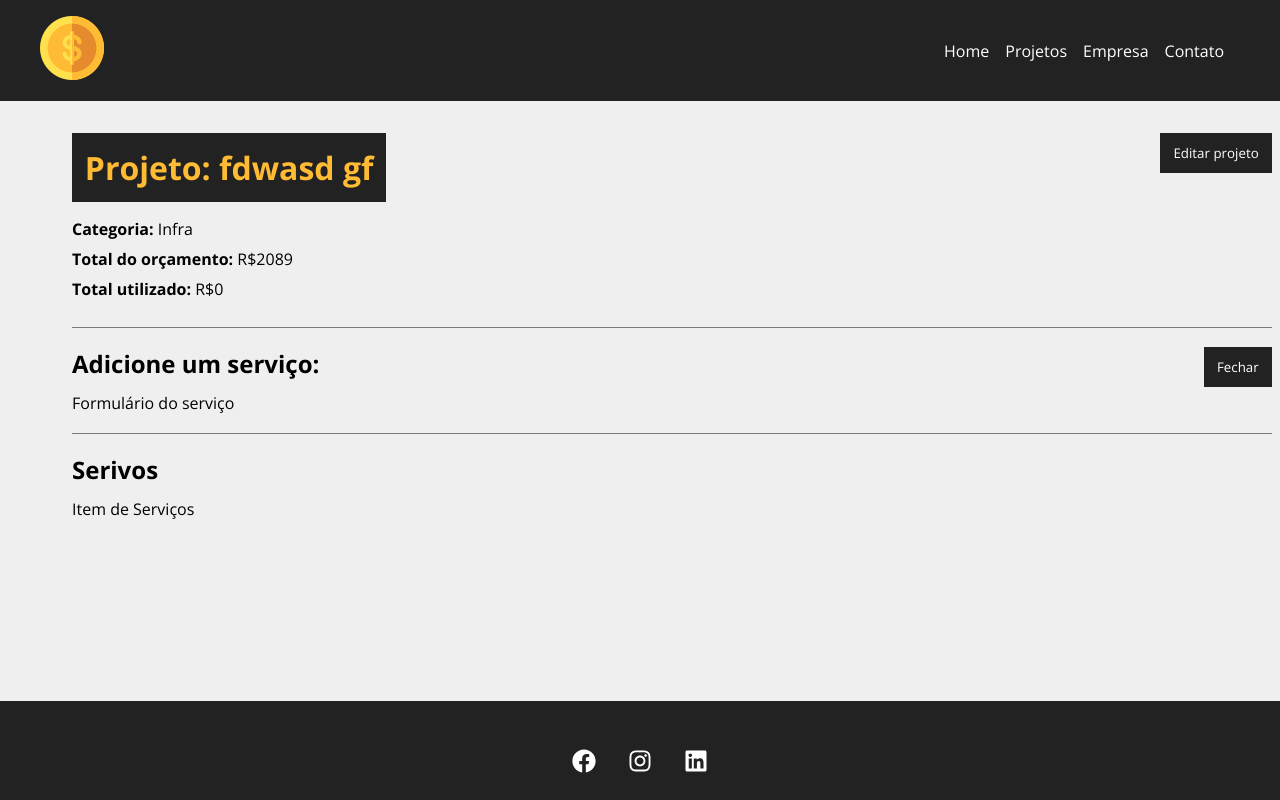
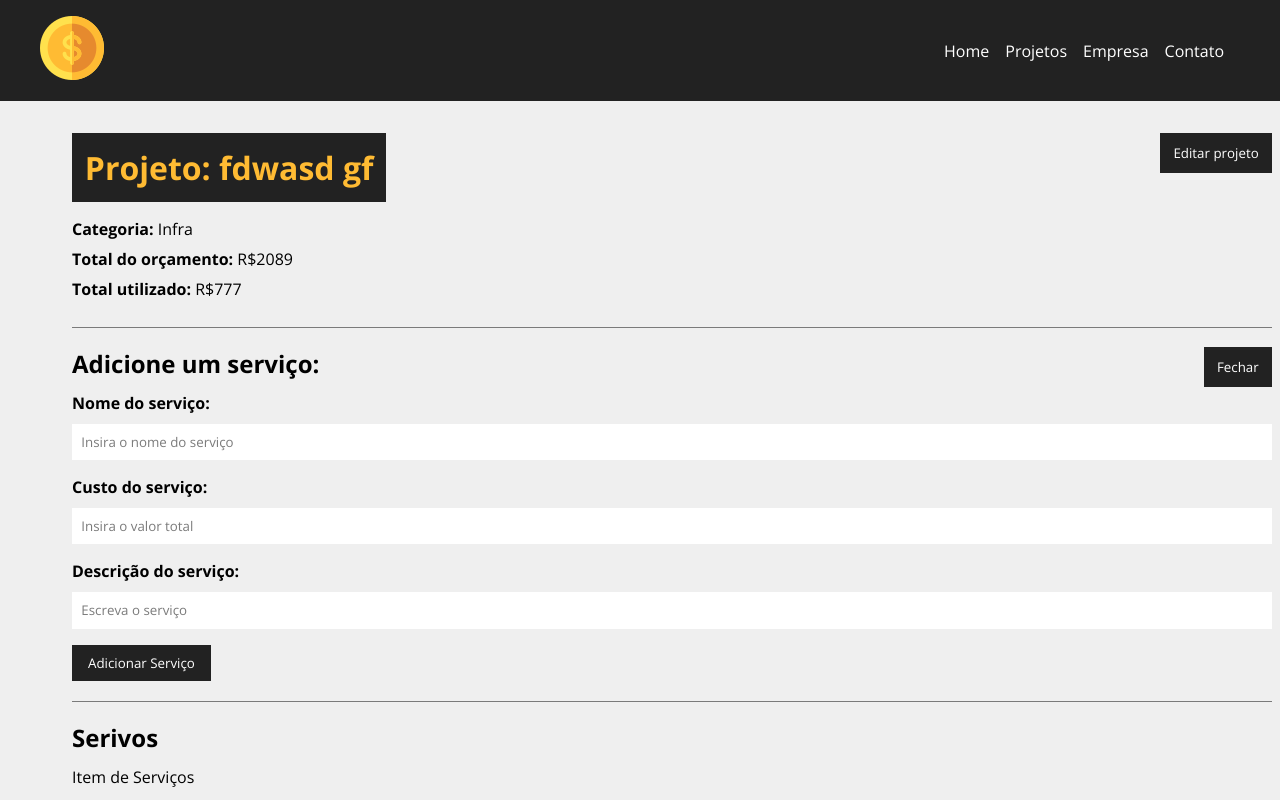
Before and after one commit to Italloml/Costs_In_React, a React (Create React App) app: page /project/33b5 in a window 1280 px wide. Both pictures are taken after a click on the button "Adicionar serviço". Shown: the top 800 px of the page. Built offline with nearby package versions, Linux system fonts and the light colour scheme; data requests are answered from the project's data file.

Commit message:
adiconando novos serviços

```diff
--- a/db.json
+++ b/db.json
@@ -8,8 +8,19 @@
         "id": "1",
         "name": "Infra"
       },
-      "cost": 0,
-      "services": []
+      "cost": 777,
+      "services": [
+        {
+          "name": "testeaqt",
+          "cost": "444",
+          "id": "78c151b8-8257-426d-8467-33dc5909dbd8"
+        },
+        {
+          "name": "novo serviço",
+          "cost": "333",
+          "id": "a6c11a22-6ecf-4682-8686-9ba19e986358"
+        }
+      ]
     },
     {
       "id": "a42f",
--- /dev/null
+++ b/src/Components/Service/ServiceFrom.js
@@ -0,0 +1,55 @@
+import { useState } from 'react';
+
+import Input from '../Form/Input';
+import SubmitButton from '../Form/SubmitButton';
+
+import styles from '../Project/ProjectForm.module.css'
+
+function ServiceForm({ handleSubmit, textBtn, projectData }) {
+
+    const [service, setService] = useState({})
+
+    function submit(e){
+        e.preventDefault()
+        projectData.services.push(service)
+        handleSubmit(projectData)
+    }
+
+    // função que trabalha com o formulário
+    function handleChange(e) {
+        setService({ ...service, [e.target.name]: e.target.value})
+    }
+
+
+    return(
+        // formulário
+        <form onSubmit={submit} className={styles.for}>
+            <Input
+              type="text"
+              text="Nome do serviço"
+              name="name"
+              placeholder="Insira o nome do serviço"
+              handleOnChange={handleChange}
+            />
+            <Input
+              type="number"
+              text="Custo do serviço"
+              name="cost"
+              placeholder="Insira o valor total"
+              handleOnChange={handleChange}
+            />
+            <Input
+              type="description"
+              text="Descrição do serviço"
+              name="name"
+              placeholder="Escreva o serviço"
+              handleOnChange={handleChange}
+            />
+            {/* Butão do formulário */}
+            <SubmitButton text={textBtn} />
+        </form>
+
+    )
+}
+
+export default ServiceForm;
--- a/src/Components/pages/Project.js
+++ b/src/Components/pages/Project.js
@@ -1,3 +1,5 @@
+import { parse, v4 as uuidv4 } from 'uuid'
+
 import styles from './Project.module.css';
 
 import { useParams } from "react-router-dom";
@@ -7,6 +9,7 @@
 import Container from '../layout/Container';
 import Message from '../layout/Message';
 import ProjectFform from './../Project/ProjectForm';
+import ServiceForm from '../Service/ServiceFrom';
 
 function Project() {
 
@@ -72,6 +75,45 @@
 
     }
 
+    // criação de serviços
+    function createService(project) {
+        setMessage("")
+
+        // serviço mais recente
+        const lastService = project.services[project.services.length - 1]
+
+        lastService.id = uuidv4()
+        // ultimo serviço
+        const lastServiceCost = lastService.cost
+        // custo total
+        const newCost = parseFloat(project.cost) + parseFloat(lastServiceCost)
+        // passou do valor
+        if(newCost > parseFloat(project.budget)) {
+            setMessage('Orçamento ultrapassado, verifique o valor do serviço')
+            setType('error')
+            project.services.pop()
+            return false
+        }
+
+        // adicione o custo do serviço ao custo total do projeto
+        project.cost = newCost
+
+        //atualiza projeto
+        fetch(`http://localhost:5000/projects/${project.id}`, {
+            method: 'PATCH',
+            headers: {
+                'Content-type': 'application/json'
+            },
+            body: JSON.stringify(project)
+        })
+        .then((resp) => resp.json())
+        .then((data) => {
+            // exibir os serviços
+            console.log(data)
+        })
+        .catch((err => console.log(err)))
+    }
+
     function toggleProjectForm() {
         setShowProjectForm(!showProjectForm)
     }
@@ -120,7 +162,13 @@
                                 {!showServiceForm ? 'Adicionar serviço': 'Fechar'}
                             </button>
                             <div className={styles.project_info}>
-                                {showServiceForm && <div>Formulário do serviço</div>}
+                                {showServiceForm && (
+                                    <ServiceForm
+                                      handleSubmit={createService}
+                                      textBtn="Adicionar Serviço"
+                                      projectData={project}
+                                    />
+                                )}
                             </div>
                         </div>
                         <h2>Serivos</h2>
```
